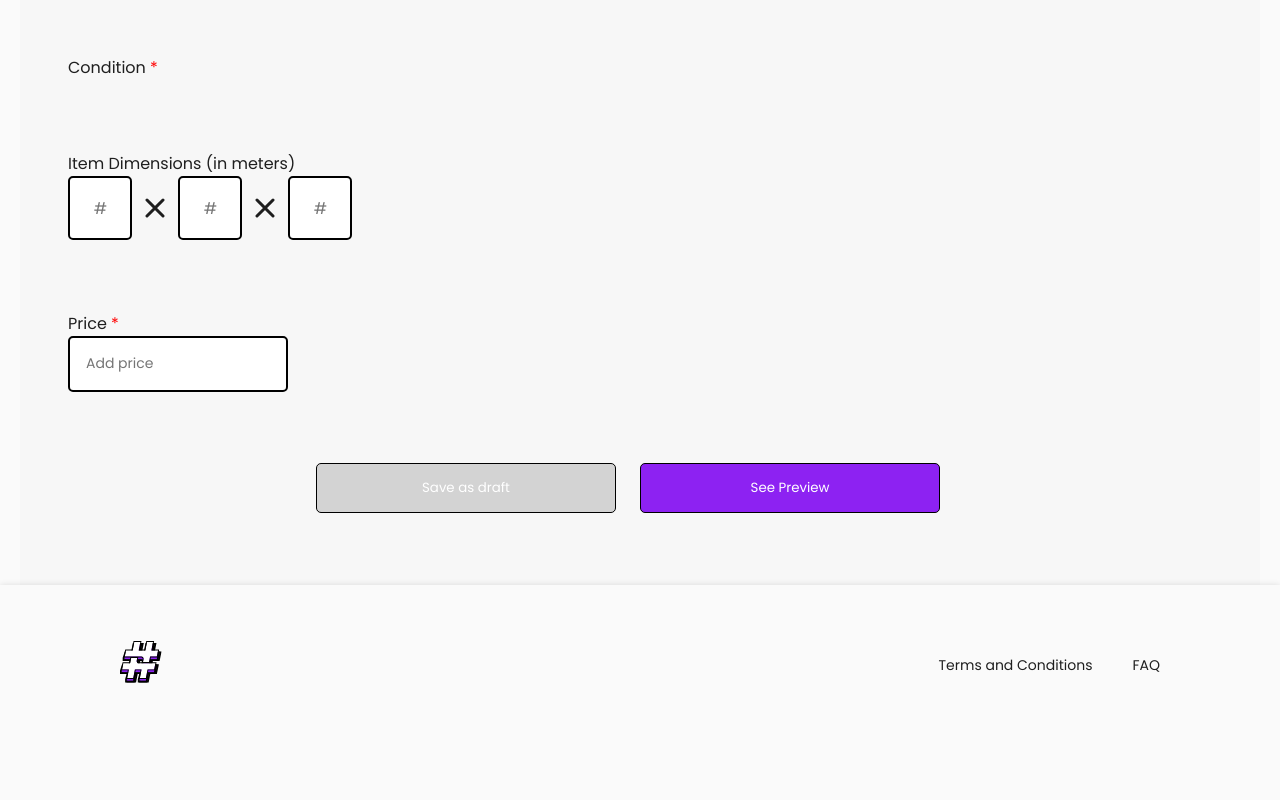
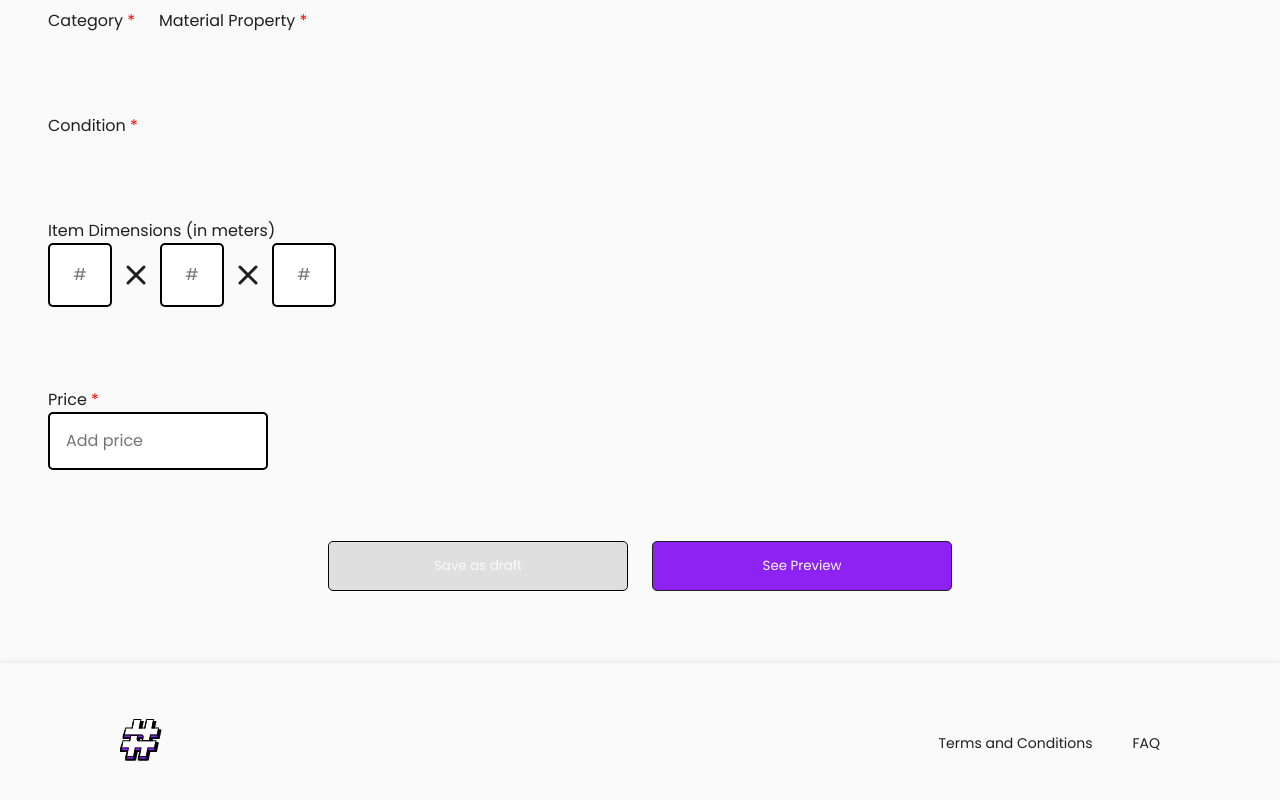
Before and after one commit to include-davis/marketplace, a Next.js app in the folder client/: page /create-post in a window 1280 px wide. Shown: the part 814-1614 px from the top of the page. Before the commit the page ends 1544 px from the top, so only its background shows below. Built offline with nearby package versions, Linux system fonts and the light colour scheme.

Commit message:
Update page.module.scss

```diff
--- a/client/src/app/(pages)/create-post/page.module.scss
+++ b/client/src/app/(pages)/create-post/page.module.scss
@@ -5,7 +5,7 @@
 }
 
 .requiredSymbol {
-    color: red;
+    color: var(--red);
 }
 
 .inputWrapper {
@@ -17,37 +17,48 @@
 .dimensionRow {
     display: flex;
     align-items: center;
-    gap: 7px;
+    gap: 8px;
 }
 
 .dimensionSquare {
     width: 64px;
     height: 64px;
-    font-size: 16px;
+    font-size: 1rem;
     border: 2px solid;
     border-radius: 5px;
+    padding: 16px;
 
     &::placeholder {
         text-align: center;
-        padding-left: 16px;
     }
 }
 
+input[type=number]::-webkit-inner-spin-button,
+input[type=number]::-webkit-outer-spin-button {
+    -webkit-appearance: none;
+    margin: 0;
+}
+
 .page {
-    min-height: 100vh;
-    background: #f7f7f7;
-    padding: 32px 48px 72px;
-    color: #1f1f1f;
-    margin-top: 100px;
+    display: flex;
+    flex-direction: row;
+    justify-content: center;
+    min-height: calc(100vh - 96px);
+    background-color: var(--white);
+    padding: calc(96px + 32px) 48px 72px;
+    color: var(--black);
+}
+
+.pageContainer {
     max-width: 1240px;
-    margin-inline: auto;
+    width: 100%;
 }
 
 .backLink {
     display: inline-block;
-    font-size: 14px;
+    font-size: 1rem;
     font-weight: 600;
-    color: #1f1f1f;
+    color: var(--black);
 }
 
 .back {
@@ -66,19 +77,18 @@
     border: 2px solid;
     border-radius: 5px;
     padding: 16px;
-    font-size: 14px;
+    font-size: 1rem;
     line-height: 1.4;
 }
 
 .form {
     width: 100%;
-    max-width: 1120px;
 }
 
 .section {
     display: flex;
     flex-direction: column;
-    gap: 71px;
+    gap: 80px;
 }
 
 .textAreaField {
@@ -92,14 +102,13 @@
     border: 2px solid;
     border-radius: 5px;
     padding: 16px;
-    font-size: 14px;
+    font-size: 1rem;
     line-height: 1.4;
 }
 
 .twoColumn {
     display: flex;
     flex-direction: row;
-    justify-content: between;
     gap: 24px;
 }
 
@@ -117,21 +126,19 @@
 .draftButton {
     width: 300px;
     height: 50px;
-    border: 1px solid;
-    border-color: black;
+    border: 1px solid var(--pure-black);
     border-radius: 5px;
-    background: lightgrey;
-    color: white;
+    background: var(--light-gray);
+    color: var(--white);
 }
 
 .previewButton {
     width: 300px;
     height: 50px;
-    border: 1px solid;
-    border-color: black;
+    border: 1px solid var(--black);
     border-radius: 5px;
-    background: #8D22F2;
-    color: white;
+    background: var(--purple);
+    color: var(--white);
 }
 
 @media (max-width: 500px) {
```
